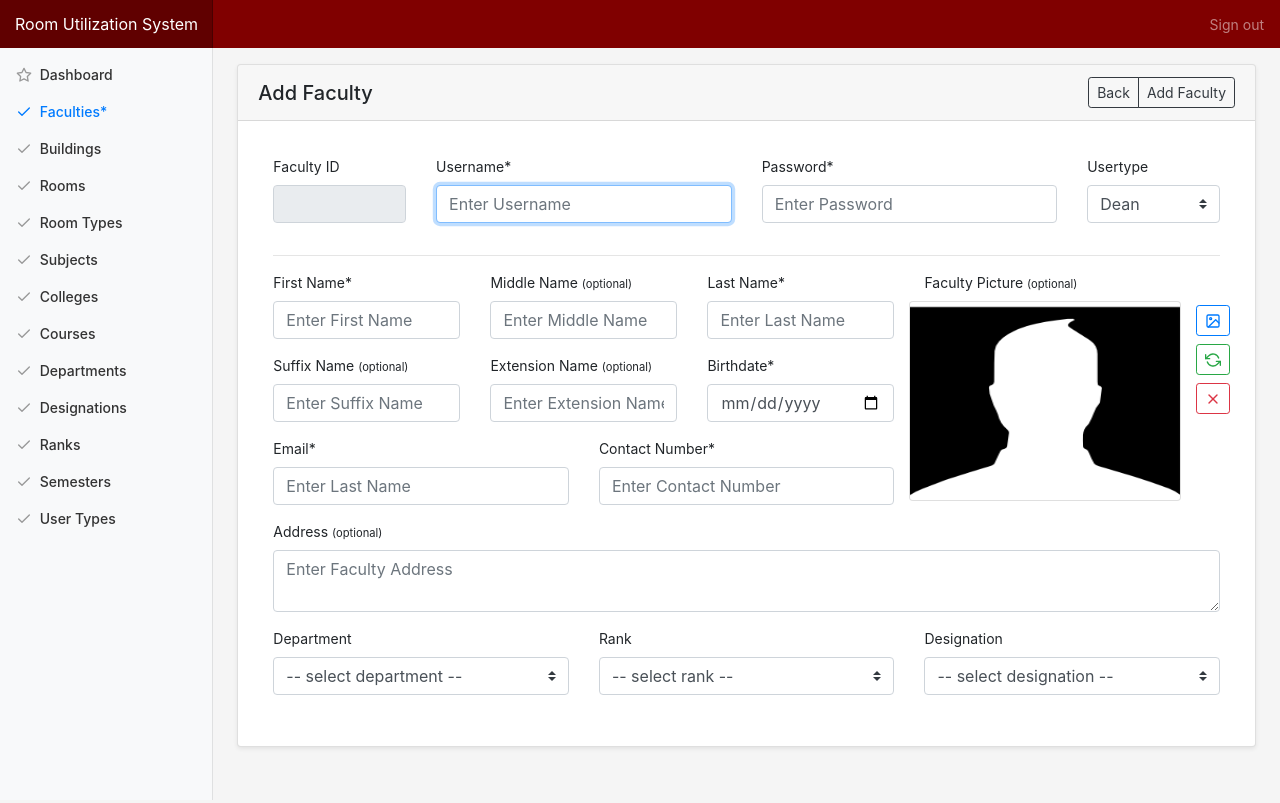
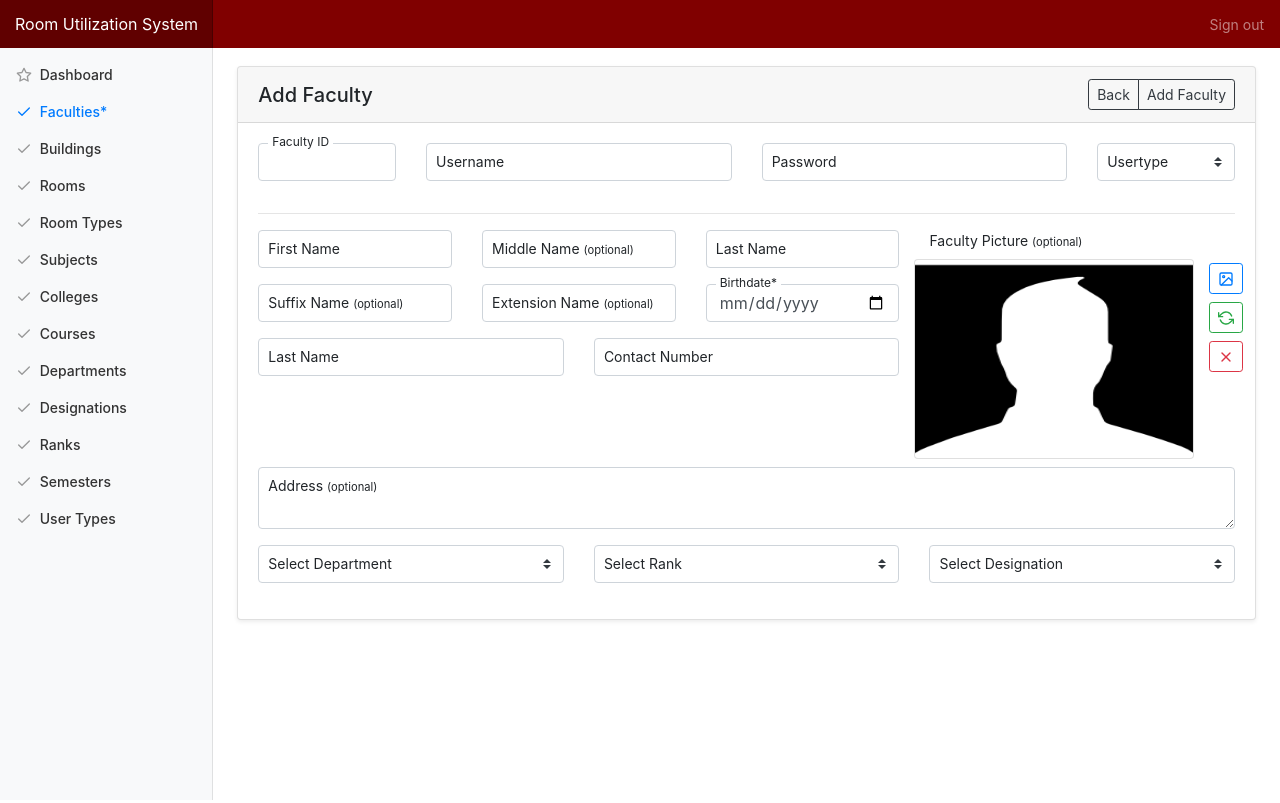
Before and after one commit to jade10115/harvs, a CodeIgniter app: page /rus/admin/faculty_add in a window 1280 px wide. Run offline with CodeIgniter, Linux system fonts and the light colour scheme; data comes from the database, SQL or seed files in the repository.

Commit message:
floatlabel

```diff
--- a/application/views/admin/faculty_add.php
+++ b/application/views/admin/faculty_add.php
@@ -13,37 +13,38 @@
             <button class="btn btn-outline-dark btn-sm" form="frm_faculty_add">Add Faculty</button>
           </div>
         </h5>
-			  <div class="card-body">
+			  <div class="card-body login">
           <?=form_open_multipart('admin/addFaculty', 'id="frm_faculty_add" class="form-signin"');?>
           <!--row start-->
 
           <div class="row">
             <div class="col-md-2">
-              <div class="form-group">
+              <div class="form-group fixlabel">
+                <input style="background: none" type="text" class="form-control" name="identification" id="identification" required readonly>
                 <label>Faculty ID</label>
-                <input type="text" class="form-control" name="identification" id="identification" required readonly>
               </div>
             </div>
             <div class="col-md-4">
               <div class="form-group">
-                <label>Username*</label>
-                <input type="text" class="form-control" placeholder="Enter Username" name="username" required autofocus>
+                <input type="text" class="form-control" name="username" required>
+                <label>Username</label>
               </div>
             </div>
             <div class="col-md-4">
               <div class="form-group">
-                <label>Password*</label>
-                <input type="text" class="form-control" placeholder="Enter Password" name="password" required>
+                <input type="text" class="form-control" name="password" required>
+                <label>Password</label>
               </div>
             </div>
             <div class="col-md-2">
               <div class="form-group">
-                <label>Usertype</label>
-                <select class="custom-select" name="user_type_id">
+                <select class="custom-select" name="department_id" required>
+                  <option value=""></option>
                   <?php foreach ($user_types as $row) {?>
                   <option value="<?=$row['user_type_id']?>"><?=$row['user_type']?></option>
                   <?php } ?>
                 </select>
+                <label>Usertype</label>
               </div>
             </div>
           </div>
@@ -55,22 +56,22 @@
               <div class="row">
                 <div class="col-md-4">
                   <div class="form-group">
-                    <label>First Name*</label>
-                    <input type="text" class="form-control identification" id="f_name" placeholder="Enter First Name" name="f_name" required>
+                    <input type="text" class="form-control identification" id="f_name" name="f_name" required>
+                    <label>First Name</label>
                   </div>
                 </div>
 
                 <div class="col-md-4">
                   <div class="form-group">
-                    <label>Middle Name <small>(optional)</small></label>
-                    <input type="text" class="form-control" placeholder="Enter Middle Name" name="m_name">
+                    <input type="text" class="form-control" name="m_name">
+                    <span>Middle Name <small>(optional)</small></span>
                   </div>
                 </div>
 
                 <div class="col-md-4">
                   <div class="form-group">
-                    <label>Last Name*</label>
-                    <input type="text" class="form-control identification" id="l_name" placeholder="Enter Last Name" name="l_name" required>
+                    <input type="text" class="form-control identification" id="l_name" name="l_name" required>
+                    <label>Last Name</label>
                   </div>
                 </div>
               </div>
@@ -79,21 +80,21 @@
               <div class="row">
                 <div class="col-md-4">
                   <div class="form-group">
-                    <label>Suffix Name <small>(optional)</small></label>
-                    <input type="text" class="form-control" placeholder="Enter Suffix Name" name="suffix_name">
+                    <input type="text" class="form-control" name="suffix_name">
+                    <span>Suffix Name <small>(optional)</small></span>
                   </div>
                 </div>
                 <div class="col-md-4">
                   <div class="form-group">
-                    <label>Extension Name <small>(optional)</small></label>
-                    <input type="text" class="form-control" placeholder="Enter Extension Name" name="ext_name">
+                    <input type="text" class="form-control" name="ext_name">
+                    <span>Extension Name <small>(optional)</small></span>
                   </div>
                 </div>
 
                 <div class="col-md-4">
-                  <div class="form-group">
+                  <div class="form-group fixlabel">
+                    <input type="date" class="form-control identification" id="birth_date" placeholder="Enter Suffix Name" name="birth_date" required>
                     <label>Birthdate*</label>
-                    <input type="date" class="form-control identification" id="birth_date" placeholder="Enter Suffix Name" name="birth_date" required>
                   </div>
                 </div>
               </div>
@@ -103,15 +104,15 @@
               <div class="row">
                 <div class="col-md-6">
                   <div class="form-group">
-                    <label>Email*</label>
-                    <input type="text" class="form-control" placeholder="Enter Last Name" name="email" required>
+                    <input type="text" class="form-control" name="email" required>
+                    <label>Last Name</label>
                   </div>
                 </div>
 
                 <div class="col-md-6">
                   <div class="form-group">
-                    <label>Contact Number*</label>
-                    <input type="text" class="form-control" placeholder="Enter Contact Number" name="contact_no" required>
+                    <input type="text" class="form-control" name="contact_no" required>
+                    <label>Contact Number</label>
                   </div>
                 </div>
               </div>
@@ -138,9 +139,9 @@
 
           <!--row start-->
           <div class="row">
-            <div class="form-group col-md-12">
-              <label>Address <small>(optional)</small></label>
-              <textarea class="form-control" placeholder="Enter Faculty Address" name="address"></textarea>
+            <div class="form-group col-md-12 mt-2">
+              <textarea class="form-control" name="address"></textarea>
+              <span>Address <small>(optional)</small></span>
             </div>
           </div>
 
@@ -148,37 +149,37 @@
           <div class="row">
             <div class="col-md-4">
               <div class="form-group">
-                <label>Department</label>
                 <select class="custom-select" name="department_id" required>
-                  <option value="">-- select department --</option>
+                  <option value=""></option>
                   <?php foreach ($departments as $row) { ?>
                   <option value="<?=$row['department_id']?>"><?=$row['department_name']?></option>
                   <?php } ?>
                 </select>
+                <label>Select Department</label>
               </div>
             </div>
 
             <div class="col-md-4">
               <div class="form-group">
-                <label>Rank</label>
                 <select class="custom-select" name="rank_id" required>
-                  <option value="">-- select rank --</option>
+                  <option value=""></option>
                   <?php foreach ($ranks as $row) { ?>
                   <option value="<?=$row['rank_id']?>"><?=$row['rank_type']?></option>
                   <?php } ?>
                 </select>
+                <label>Select Rank</label>
               </div>
             </div>
 
             <div class="col-md-4">
               <div class="form-group">
-                <label>Designation</label>
                 <select class="custom-select" name="designation_id" required>
-                  <option value="">-- select designation --</option>
+                  <option value=""></option>
                   <?php foreach ($designations as $row) { ?>
                   <option value="<?=$row['designation_id']?>"><?=$row['designation_name']?></option>
                   <?php } ?>
                 </select>
+                <label>Select Designation</label>
               </div>
             </div>
           </div>
--- a/assets/css/floating-labels.css
+++ b/assets/css/floating-labels.css
@@ -1,87 +1,42 @@
-:root {
-  --input-padding-x: .75rem;
-  --input-padding-y: .75rem;
+
+
+.login .form-group label, span {
+  position: absolute;
+  top: 8px;
+  left: 25px;
+  padding: 0;
+  transition: 0.51s;
+  pointer-events: none;
+  background: #fff;
 }
 
-html,
-body {
-  /*height: 100%;*/
+.login .form-group input:focus ~ label,
+.login .form-group input:valid ~ label
+ {
+  top: -12px;
+  left: 25px;
+  font-size: 12px;
+  padding: 2px 4px;
 }
 
-body {
-  display: -ms-flexbox;
-  display: -webkit-box;
-  display: flex;
-  -ms-flex-align: center;
-  -ms-flex-pack: center;
-  -webkit-box-align: center;
-  align-items: center;
-  -webkit-box-pack: center;
-  justify-content: center;
-  padding-top: 40px;
-  padding-bottom: 40px;
-  background-color: #f5f5f5;
+.login .form-group textarea:focus ~ span, input:focus ~ span {
+  top: -12px;
+  left: 20px;
+  font-size: 12px;
+  padding: 2px 4px;
 }
 
-.form-signin {
-  width: 100%;
-  /*max-width: 420px;*/
-  padding: 15px;
-  margin: 0 auto;
+.login .form-group select:focus ~ label,
+.login .form-group select:valid ~ label {
+  top: -12px;
+  left: 20px;
+  font-size: 12px;
+  padding: 2px 4px;
 }
 
-.form-label-group {
-  position: relative;
-  margin-bottom: 1rem;
+.login .fixlabel label {
+ top: -12px;
+  left: 25px;
+  font-size: 12px;
+  padding: 2px 4px;
 }
-
-.form-label-group > input,
-.form-label-group > label {
-  padding: var(--input-padding-y) var(--input-padding-x);
-}
-
-.form-label-group > label {
-  position: absolute;
-  top: 0;
-  left: 0;
-  display: block;
-  width: 100%;
-  margin-bottom: 0; /* Override default `<label>` margin */
-  line-height: 1.5;
-  color: #495057;
-  border: 1px solid transparent;
-  border-radius: .25rem;
-  transition: all .1s ease-in-out;
-}
-
-.form-label-group input::-webkit-input-placeholder {
-  color: transparent;
-}
-
-.form-label-group input:-ms-input-placeholder {
-  color: transparent;
-}
-
-.form-label-group input::-ms-input-placeholder {
-  color: transparent;
-}
-
-.form-label-group input::-moz-placeholder {
-  color: transparent;
-}
-
-.form-label-group input::placeholder {
-  color: transparent;
-}
-
-.form-label-group input:not(:placeholder-shown) {
-  padding-top: calc(var(--input-padding-y) + var(--input-padding-y) * (2 / 3));
-  padding-bottom: calc(var(--input-padding-y) / 3);
-}
-
-.form-label-group input:not(:placeholder-shown) ~ label {
-  padding-top: calc(var(--input-padding-y) / 3);
-  padding-bottom: calc(var(--input-padding-y) / 3);
-  font-size: 12px;
-  color: #777;
-}
```
